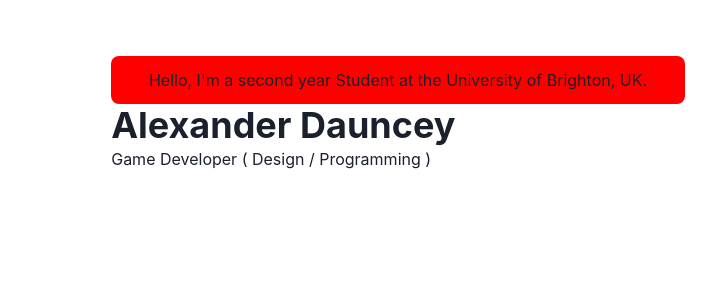
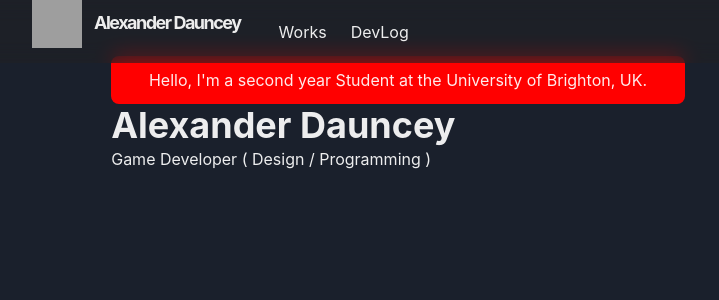
Before and after one commit to Shylexx/shylex-portfolio, a Next.js app: page / in a window 1280 px wide. Shown: the top 300 px of the page, without its empty margins (242-961 px from the left). Built offline with nearby package versions, Linux system fonts and the light colour scheme; grey boxes are pictures that could not be loaded.

Commit message:
Theme configs, Navbar

```diff
--- a/components/layouts/main.js
+++ b/components/layouts/main.js
@@ -1,4 +1,5 @@
 import Head from 'next/head'
+import Navbar from '../navbar.js'
 import {Box, Container} from '@chakra-ui/react'
 
 const Main = ({ children, router}) => {
@@ -8,6 +9,9 @@
                 <meta name="viewport" content="width=device-width, initial-scale=1" />
                 <title>Alexander Dauncey - Homepage</title>
             </Head>
+
+            <Navbar path={router.asPath} />
+
             <Container maxW="container.md" pt={14}>
                 {children}
             </Container>
--- /dev/null
+++ b/components/logo.js
@@ -0,0 +1,41 @@
+import Link from 'next/link'
+import Image from 'next/image'
+import {Text, useColorModeValue} from '@chakra-ui/react'
+import styled from '@emotion/styled'
+
+const LogoBox = styled.span`
+    font-weight:bold;
+    font-size: 18px;
+    display: inline-flex;
+    align-items: center;
+    height: 30px;
+    line-height: 20px;
+    padding: 10px;
+
+    &:hover img {
+    }
+`
+
+const Logo = () => {
+    const footPrintImg = `/images/foxlogo${useColorModeValue('', '-dark')}.png`
+
+    return(
+        <Link href="/">
+            <a>
+                <LogoBox>
+                 <Image src={footPrintImg} width={50} height={50} alt="Logo" />
+                <Text
+                    color={useColorModeValue('gray.800', 'whiteAlpha.900')}
+                    fontFamily="M PLUS Rounded 1c"
+                    fontWeight="bold"
+                    ml={3}
+                >
+                    Alexander Dauncey
+                </Text>
+                </LogoBox>
+            </a>
+        </Link>
+    )
+}
+
+export default Logo
--- /dev/null
+++ b/components/navbar.js
@@ -0,0 +1,118 @@
+import Logo from './logo'
+import NextLink from 'next/link'
+import {
+    Container,
+    Box,
+    Link,
+    Stack,
+    Heading,
+    Flex,
+    Menu,
+    MenuItem,
+    MenuList,
+    MenuButton,
+    IconButton,
+    useColorModeValue
+} from '@chakra-ui/react'
+import {HamburgerIcon} from '@chakra-ui/icons'
+
+const LinkItem = ({ href, path, _target, children, ...props}) => {
+    const active = path === href
+    const inactiveColor = useColorModeValue('gray200', 'whiteAlpha.900')
+    return (
+        <NextLink href={href} passHref>
+            <Link
+            p={2}
+            bg={active ? 'grassTeal' : undefined}
+            color={active ? '#202023' : inactiveColor}
+            _target={_target}
+            {...props}
+            >
+                {children}
+            </Link>
+        </NextLink>
+    )
+}
+
+const Navbar = props => {
+    const { path } = props
+
+    return (
+        <Box
+        position="fixed"
+        as="nav"
+        w="100%"
+        bg={useColorModeValue('#ffffff40', '#20202380')}
+        css={{backdropFilter:'blur(10px)'}}
+        zIndex={1}
+        {...props}
+        >
+
+            <Container
+                display="flex"
+                p={2}
+                maxW="container.md"
+                wrap="wrap"
+                align="center"
+                justify="space-between"
+                >
+                    <Flex align="center" mr={5}>
+                        <Heading as="h1" size="lg" letterSpacing={'tighter'}>
+                            <Logo />
+                        </Heading>
+                    </Flex>
+
+                    <Stack
+                    direction={{base: 'column', md:'row'}}
+                    display={{base: 'none', md: 'flex'}}
+                    width={{base: 'full', md: 'auto'}}
+                    alignItems="center"
+                    flexGrow={1}
+                    mt={{ base: 4, md: 0 }}
+                    >
+                        <LinkItem href="/works" path={path}>
+                        Works
+                        </LinkItem>
+                        <LinkItem href="/devlog" path={path}>
+                        DevLog
+                        </LinkItem>
+
+                    </Stack>
+
+                    <Box flex={1} align="right">
+                        <Box ml={2} display={{base: 'inline-block', md:'none'}}>
+                            <Menu>
+                                <MenuButton
+                                as={IconButton}
+                                icon={<HamburgerIcon />}
+                                variant="outline"
+                                aria-label="Options"
+                                />
+                                <MenuList>
+                                    <NextLink href="/" passHref>
+                                        <MenuItem as={Link}>
+                                            About
+                                        </MenuItem>
+                                    </NextLink>
+                                    <NextLink href="/works" passHref>
+                                        <MenuItem as={Link}>
+                                            Works
+                                        </MenuItem>
+                                    </NextLink>
+                                    <NextLink href="/devlog" passHref>
+                                        <MenuItem as={Link}>
+                                            DevLog
+                                        </MenuItem>
+                                    </NextLink>
+                                </MenuList>
+                            </Menu>
+                        </Box>
+                    </Box>
+
+
+            </Container>
+        </Box>
+    )
+}
+
+export default Navbar
--- /dev/null
+++ b/libs/theme.js
@@ -0,0 +1,55 @@
+import { extendTheme } from "@chakra-ui/react";
+import {mode} from '@chakra-ui/theme-tools'
+
+const styles = {
+    global: props => ({
+        body: {
+            bg: mode('#f0e7db', '#202023')(props)
+        }
+    })
+}
+
+const components = {
+    Heading: {
+        variants: {
+            'section-title': {
+                textDecoration: 'underline',
+                fontSize: 20,
+                textUnderlineOffset: 6,
+                textDecorationColor: '#525252',
+                textDecorationThickness: 4,
+                marginTop: 3,
+                marginBottom: 4
+            }
+        }
+    },
+    Link: {
+        baseStyle: props => ({
+            color: mode('#3d7aed', '#ff63c3')(props),
+            textUnderlineOffset: 3
+        })
+    }
+}
+
+const fonts = {
+    heading: "'M PLUS Rounded 1c'"
+}
+
+const colors = {
+    glassTeal: '#88ccca'
+}
+
+const config = {
+    initialColorMode: 'dark',
+    useSystemColorMode: true
+}
+
+const theme = extendTheme({
+    config,
+    styles,
+    components,
+    colors,
+    fonts
+})
+
+export default theme
--- a/package.json
+++ b/package.json
@@ -12,6 +12,7 @@
   "author": "Alexander Dauncey",
   "license": "MIT",
   "dependencies": {
+    "@chakra-ui/icons": "^1.1.1",
     "@chakra-ui/react": "^1.7.4",
     "@emotion/react": "^11.7.1",
     "@emotion/styled": "^11.6.0",
--- /dev/null
+++ b/pages/_document.js
@@ -0,0 +1,19 @@
+import { ColorModeScript } from "@chakra-ui/react";
+import NextDocument, { Html, Head, Main, NextScript } from 'next/document'
+import theme from '../libs/theme'
+
+export default class Document extends NextDocument {
+    render(){
+        return(
+            <Html lang="en">
+                <Head />
+                <body>
+                    <ColorModeScript initialColorMode={theme.config.initialColorMode} />
+                <Main />
+                <NextScript />
+
+                </body>
+            </Html>
+        )
+    }
+}
```
Also changed, not shown: public/images/foxlogo.png (added), 1 other file (tests, documents, lock files or other folders).
